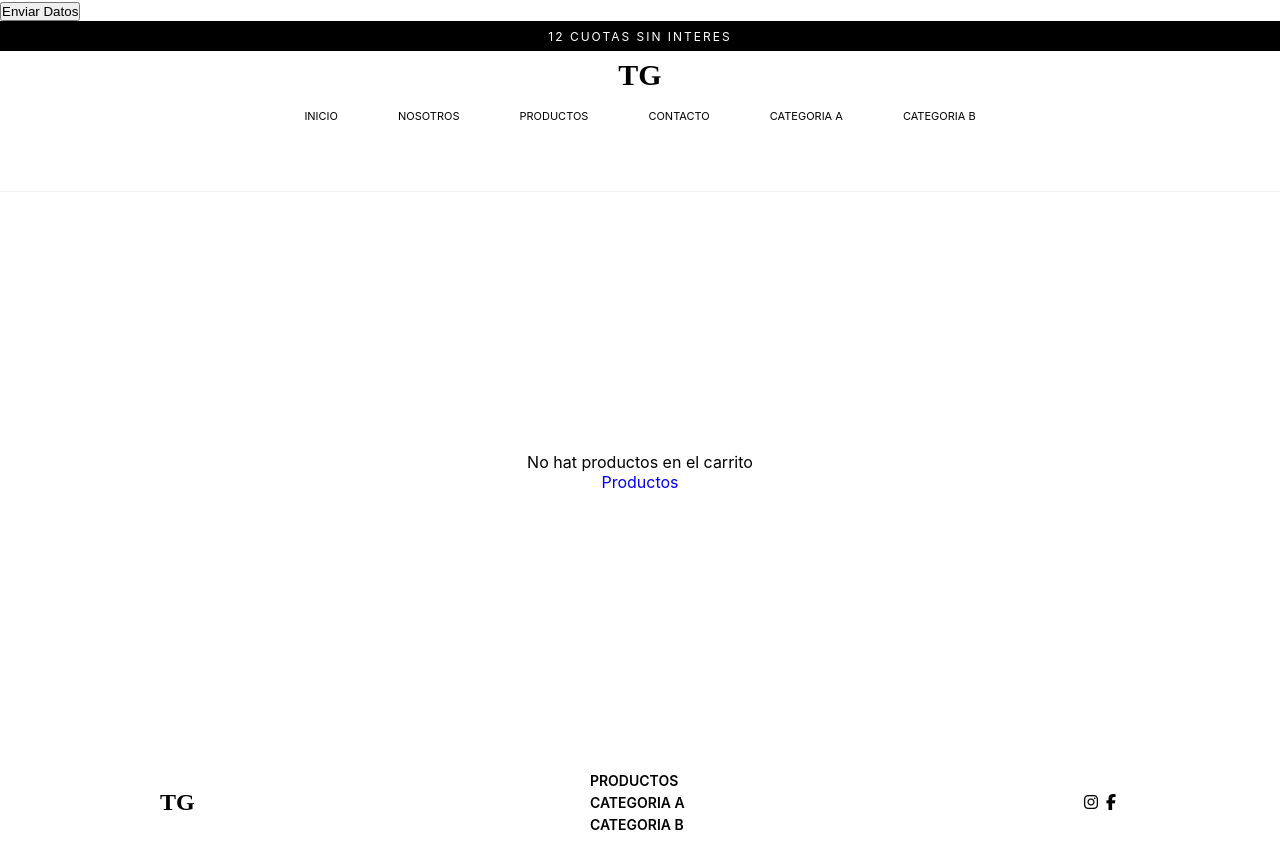
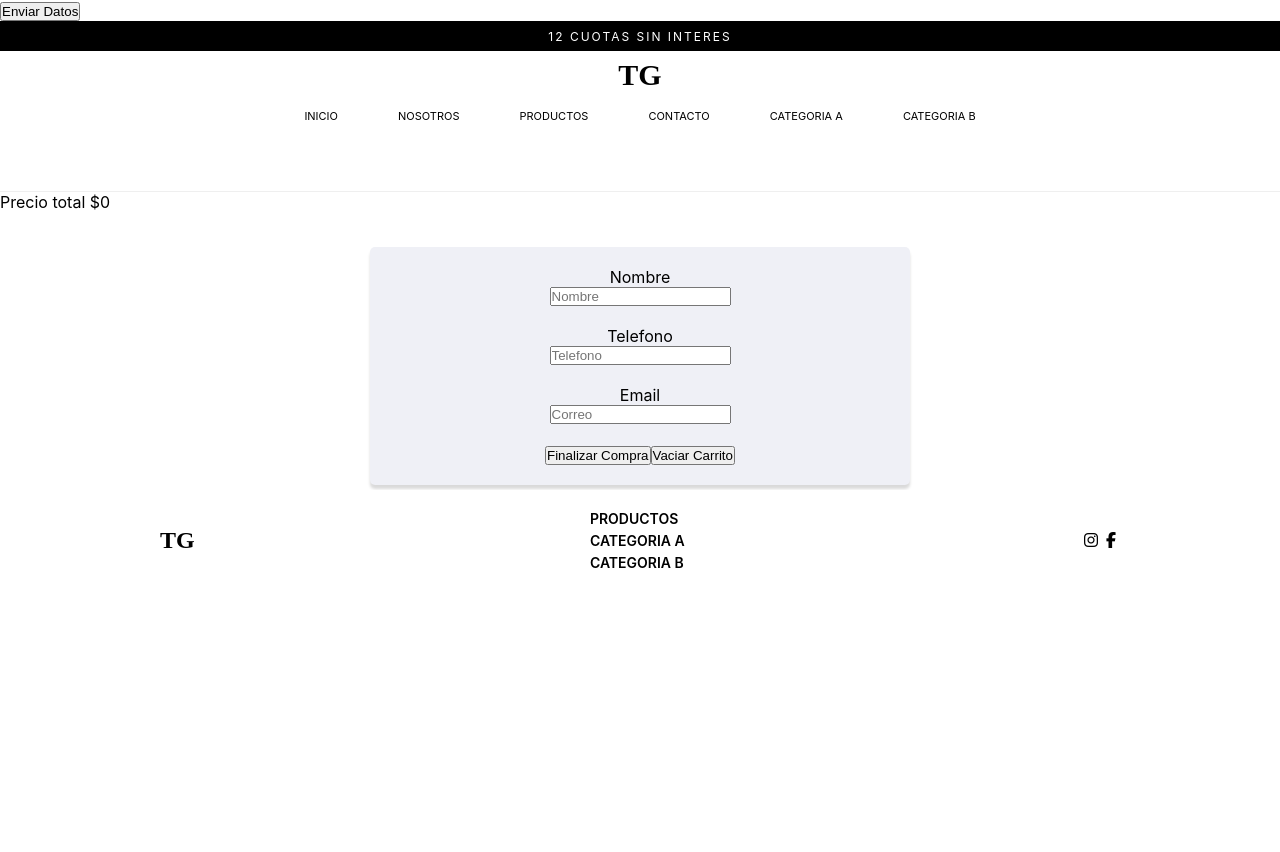
Before and after one commit to MatiasFernandez-A/reactproyect, a React (Create React App) app: page /cart in a window 1280 px wide. After the commit the page ends 800 px from the top, so only its background shows below. Built offline with nearby package versions, Linux system fonts and the light colour scheme; a web font is replaced by a local one.

Commit message:
Arreglo de clases

```diff
--- a/public/index.html
+++ b/public/index.html
@@ -9,7 +9,6 @@
       name="description"
       content="Web site created using create-react-app"
     />
-    <link rel="apple-touch-icon" href="%PUBLIC_URL%/logo192.png" />
     <!--
       manifest.json provides metadata used when your web app is installed on a
       user's mobile device or desktop. See https://developers.google.com/web/fundamentals/web-app-manifest/
--- a/src/components/Cart/Cart.jsx
+++ b/src/components/Cart/Cart.jsx
@@ -9,9 +9,9 @@ function Cart( ) {
 
   let {cart, precioTotal} = useContext(cartContext)
 
-  if (cart.length === 0 ) {
+/*   if (cart.length === 0 ) {
     return (
-      <section className='section-container'>
+      <section className='section-contai'>
         <div className='container-aviso'>
           <p>No hat productos en el carrito</p>
           <Link  to='/productos'>Productos</Link>
@@ -19,7 +19,7 @@ function Cart( ) {
       </section>
 
     )
-  }
+  } */
 
 
 
--- a/src/components/Footer/Footer.jsx
+++ b/src/components/Footer/Footer.jsx
@@ -15,10 +15,10 @@ function Footer() {
       </ul>
       <div className='footer-icons'>
         <span>
-          <i class="fa-brands fa-instagram"></i>
+          <i className="fa-brands fa-instagram"></i>
         </span>
         <span>
-          <i class="fa-brands fa-facebook-f"></i>
+          <i className="fa-brands fa-facebook-f"></i>
         </span>
       </div>
     </section>
--- a/src/components/ItemCart/ItemCart.jsx
+++ b/src/components/ItemCart/ItemCart.jsx
@@ -4,13 +4,14 @@ import { cartContext } from '../../store/cartContext'
 
 function ItemCart({ model, price, quantity, id}) {
 
-    let {eliminarItem} = useContext(cartContext)
+    let {eliminarItem, cart} = useContext(cartContext)
 
     function borrarItem() {
         eliminarItem(id)
     }
 
     return (
+        cart ?
         <div>
             <div className="cart">
                 <div className="cart-detail">
@@ -27,7 +28,10 @@ function ItemCart({ model, price, quantity, id}) {
                 </div>
             </div>
         </div>
+        :
+        <div></div>
       )
+
 }
 
 export default ItemCart
--- a/src/components/ItemListContainer/ItemListContainer.jsx
+++ b/src/components/ItemListContainer/ItemListContainer.jsx
@@ -45,7 +45,6 @@ export default function ItemListContainer (){
 
     const idCategory = useParams().idCategory;
 
-
     useEffect (() =>{
         if (idCategory === undefined){
             getItemsFromDB().then((respuesta) => {
@@ -56,7 +55,9 @@ export default function ItemListContainer (){
                 setProducts(respuesta);
             })
         }
-    }, []);
+    }, [idCategory]);
+
+
 
     return(
         <div>
--- a/src/components/UserForm/UserForm.jsx
+++ b/src/components/UserForm/UserForm.jsx
@@ -39,7 +39,7 @@ function UserForm({ cart }) {
 
     setOrderId(docRef.id);
 
-    /*     vaciarCarrito() */
+    vaciarCarrito()
 
     /* Aca no me toma este RETURN, yo supongo que es porque me la funcion de arriba me borra todo el contexto del cart */
     /* Y no me anda el link a las categorias */
```
Also changed, not shown: public/manifest.json. Lines whose indentation alone changed are shown as unchanged.
